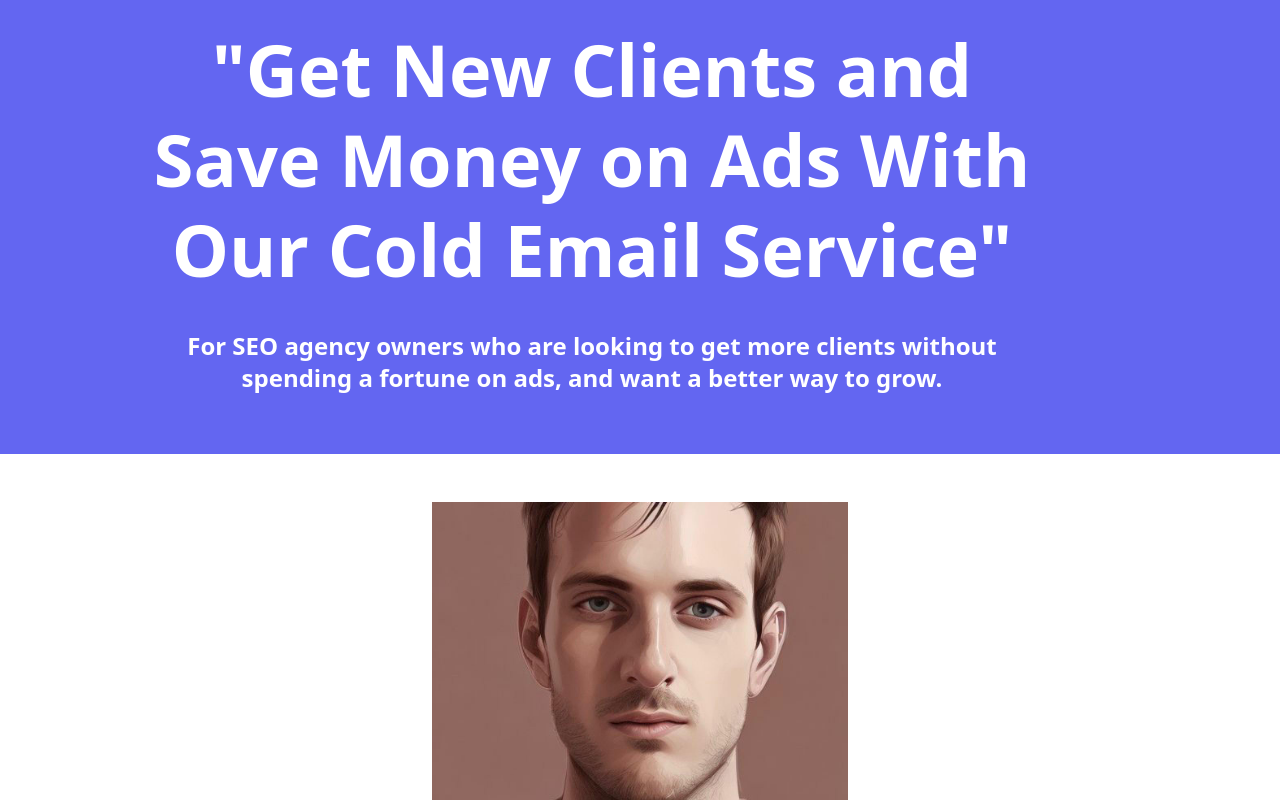
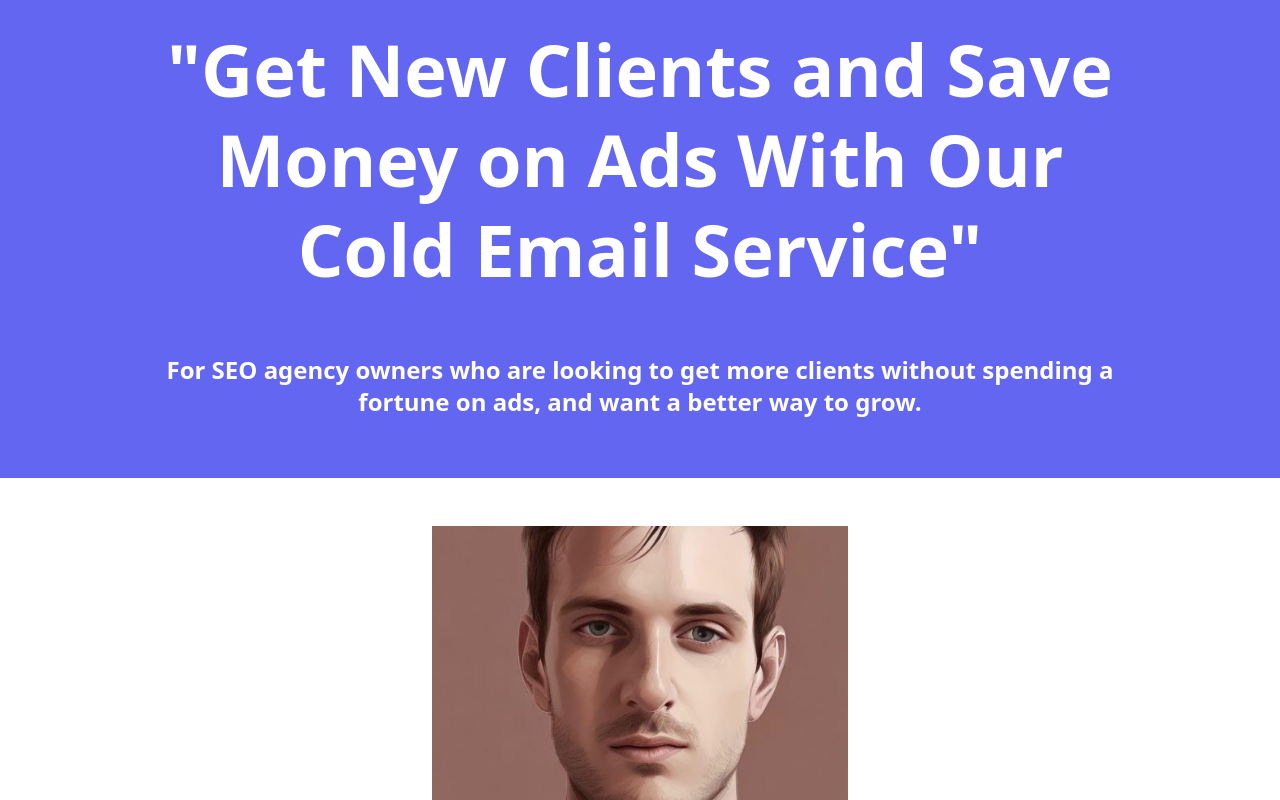
Before and after one commit to alexrod94/seolutions-next, a Next.js app: page /managed-service in a window 1280 px wide. Shown: the top 800 px of the page. Built offline with nearby package versions, Linux system fonts and the light colour scheme.

Commit message:
Solve styling issue

```diff
--- a/pages/managed-service.jsx
+++ b/pages/managed-service.jsx
@@ -7,17 +7,15 @@ export default function ManagedService() {
     <>
       {/* Header */}
       <section className="bg-indigo-500 box-border">
-        <div className="mx-auto px-4 ">
-          <div className="w-full p-6 lg:w-5/6 m-auto">
-            <div className="lg:max-w-4xl">
+        <div className="mx-auto">
+          <div className="w-full p-6 mx-auto flex flex-col justify-center lg:w-5/6">
             <h1 className="mb-6 font-heading text-7xl md:text-10xl xl:text-12xl text-white font-bold text-center lg:leading-tight">
               "Get New Clients and Save Money on Ads With Our Cold Email
               Service"
             </h1>
             <p className="my-9 text-white font-semibold text-2xl text-center">
-                For SEO agency owners who are looking to get more clients
-                without spending a fortune on ads, and want a better way to
-                grow.
+              For SEO agency owners who are looking to get more clients without
+              spending a fortune on ads, and want a better way to grow.
             </p>
           </div>
         </div>
@@ -28,7 +26,6 @@ export default function ManagedService() {
                 alt=""
               />
             </div> */}
-        </div>
       </section>
       {/* Intro */}
       <section className="mx-auto px-4 py-12 pb-12 flex flex-col-reverse items-center">
```
Lines whose indentation alone changed are shown as unchanged.
